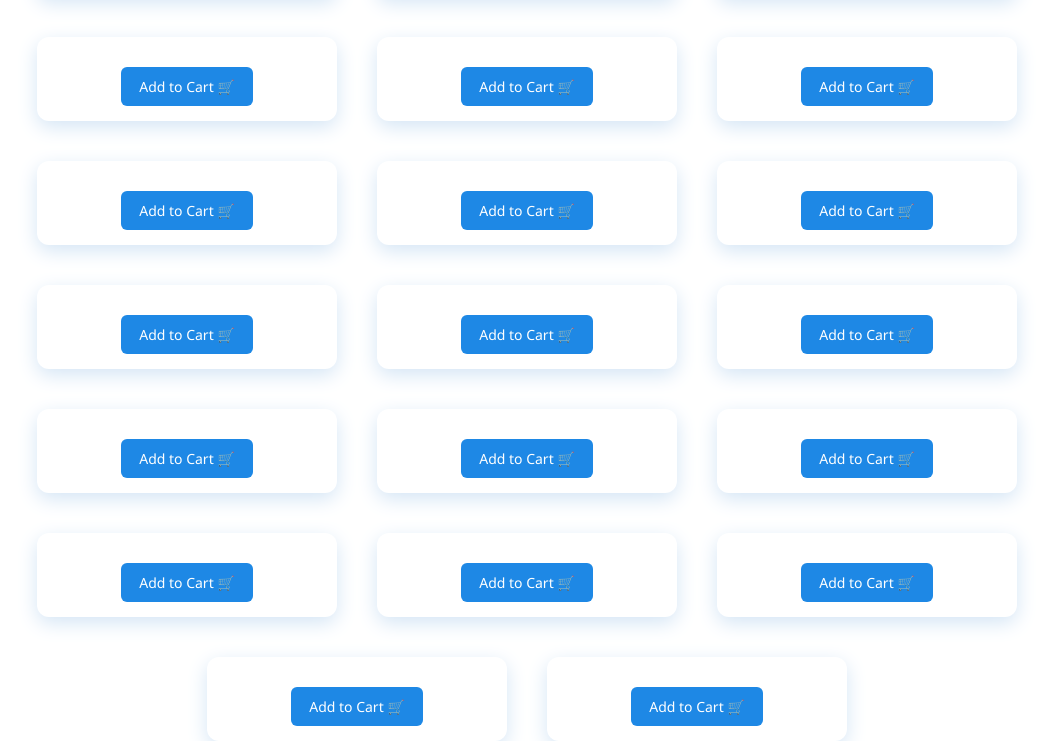
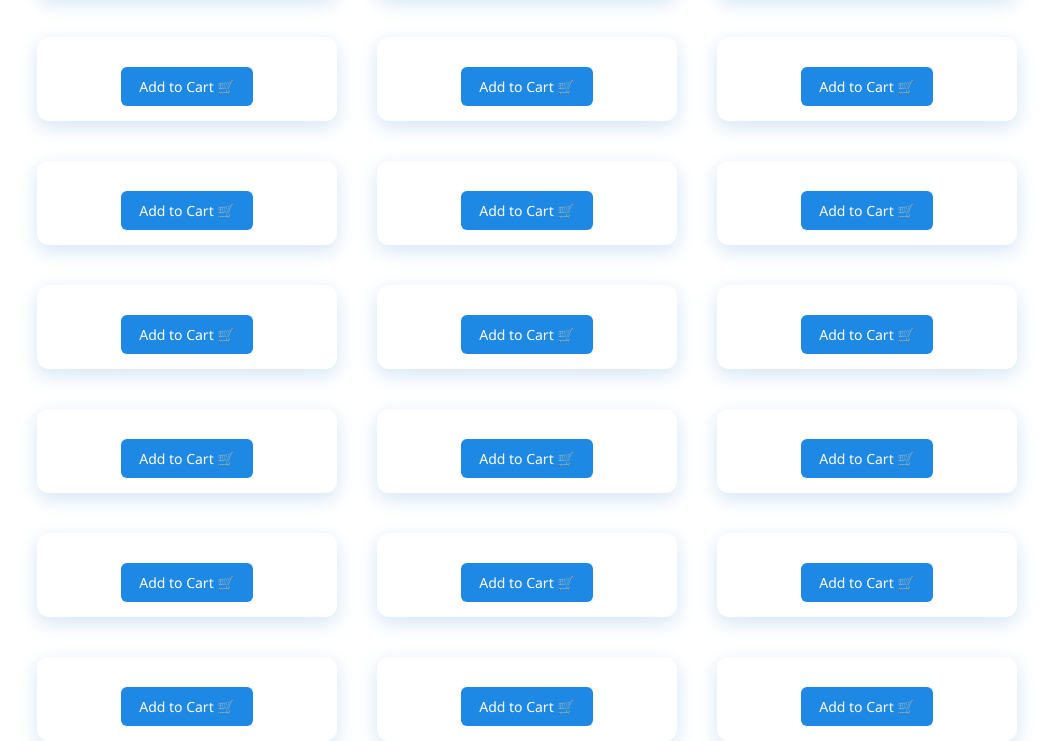
Before and after one commit to mr-harikrishnan/gng-e-commerse, a plain HTML site: page index.html in a window 1280 px wide. Shown: the part 877-1618 px from the top of the page, without its empty margins (113-1166 px from the left). Drawn offline with Linux system fonts and the light colour scheme; a script that the page names is missing.

Commit message:
added one div

```diff
--- a/index.html
+++ b/index.html
@@ -146,6 +146,11 @@
                 <div class="details"></div>
                 <div class="addToCart"></div>
             </div>
+            <div class="product">
+                <div class="image"></div>
+                <div class="details"></div>
+                <div class="addToCart"></div>
+            </div>
         </div>
 
     </div>
```
